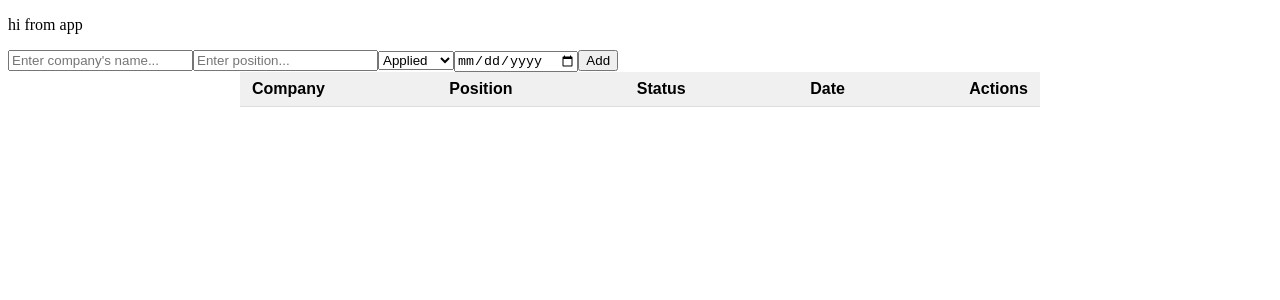
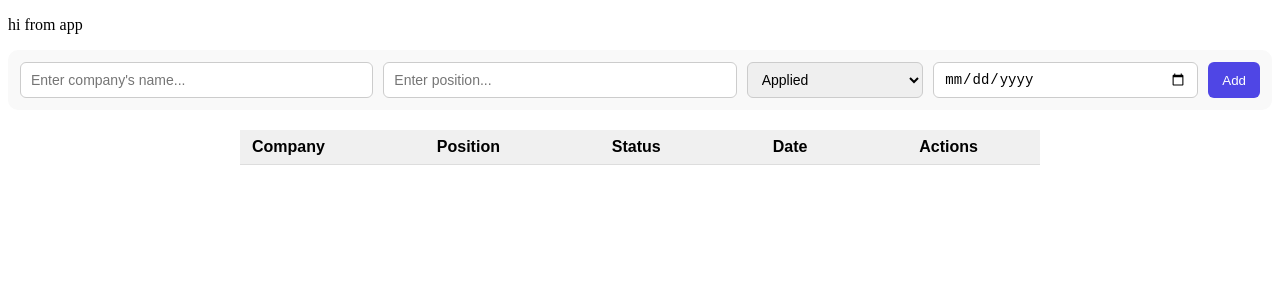
Before and after one commit to HanKwan/Job-application-tracker, a React (Vite) app: page / in a window 1280 px wide. Shown: the top 300 px of the page. Built offline with nearby package versions, Linux system fonts and the light colour scheme.

Commit message:
style: add styling to application form

```diff
--- a/src/components/ApplicationForm.tsx
+++ b/src/components/ApplicationForm.tsx
@@ -1,5 +1,6 @@
 import React, { useState } from "react"
 import type { AppItem } from "../types/AppType"
+import "../css/AppForm.css"
 
 type Props = {
     onAdd: (app: AppItem) => void
--- a/src/components/ApplicationList.tsx
+++ b/src/components/ApplicationList.tsx
@@ -15,7 +15,7 @@ const ApplicationList = ({ applications }: ApplicationProps) => {
                 <span>Position</span>
                 <span>Status</span>
                 <span>Date</span>
-                <span>Actions</span>
+                <span className="action-header">Actions</span>
             </div>
             {applications.map(app =>
                 <ApplicationItem key={app.id} app={app}/>
--- /dev/null
+++ b/src/css/AppForm.css
@@ -0,0 +1,37 @@
+.app-form {
+    display: grid;
+    grid-template-columns: 2fr 2fr 1fr 1.5fr auto;
+    gap: 10px;
+    padding: 12px;
+    background: #f9f9f9;
+    border-radius: 10px;
+    margin-bottom: 20px;
+}
+
+.app-form input,
+.app-form select {
+    padding: 8px 10px;
+    border: 1px solid #ccc;
+    border-radius: 6px;
+    font-size: 14px;
+}
+
+.app-form input:focus,
+.app-form select:focus {
+    outline: none;
+    border-color: #4f46e5;
+}
+
+.app-form button {
+    padding: 8px 14px;
+    border: none;
+    background: #4f46e5;
+    color: white;
+    border-radius: 6px;
+    cursor: pointer;
+    transition: 0.2s;
+}
+
+.app-form button:hover {
+    background: #4338ca;
+}
--- a/src/css/AppList.css
+++ b/src/css/AppList.css
@@ -17,3 +17,7 @@
   font-weight: bold;
   background-color: #f0f0f0;
 }
+
+.app-list-header span {
+    padding-right: 50px;
+}
```
